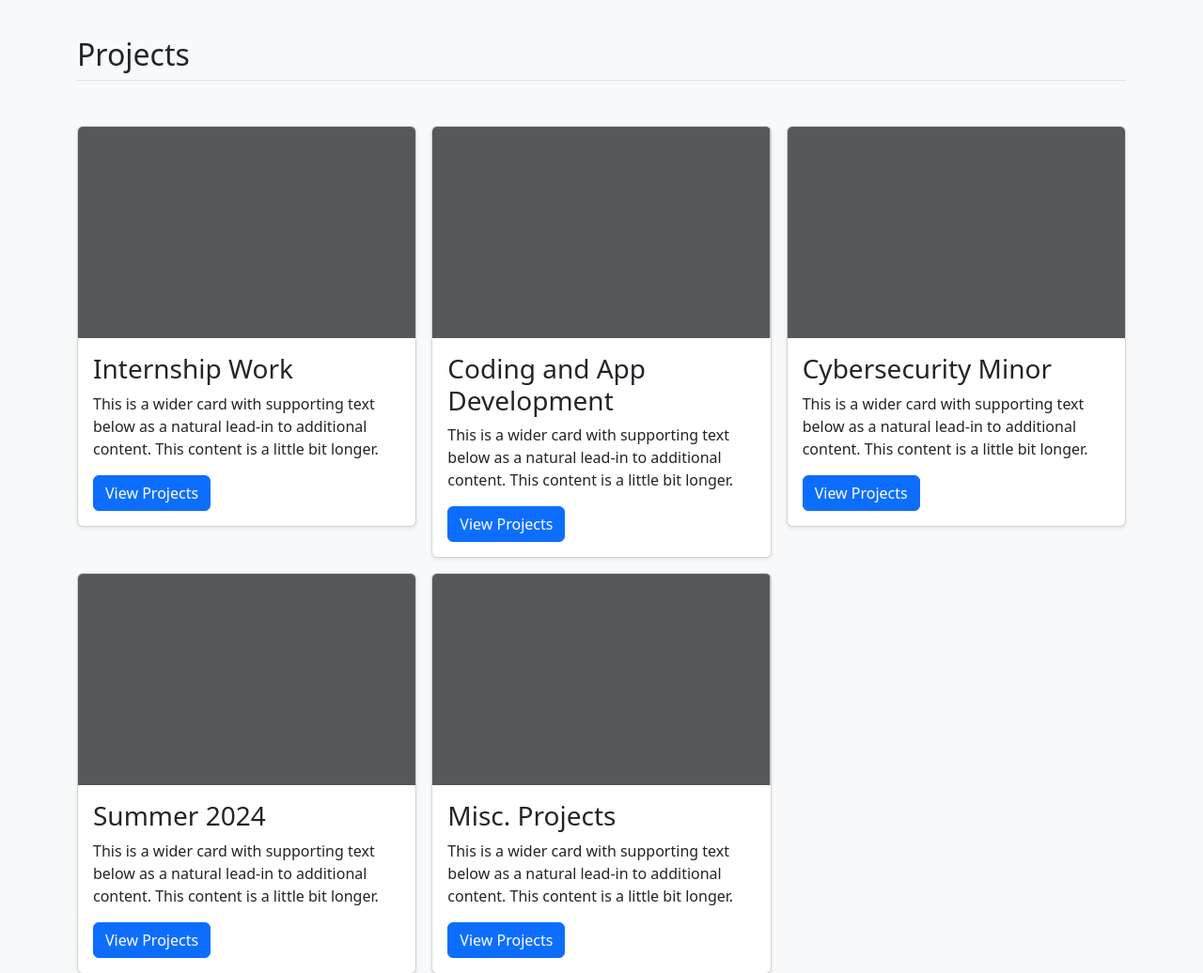
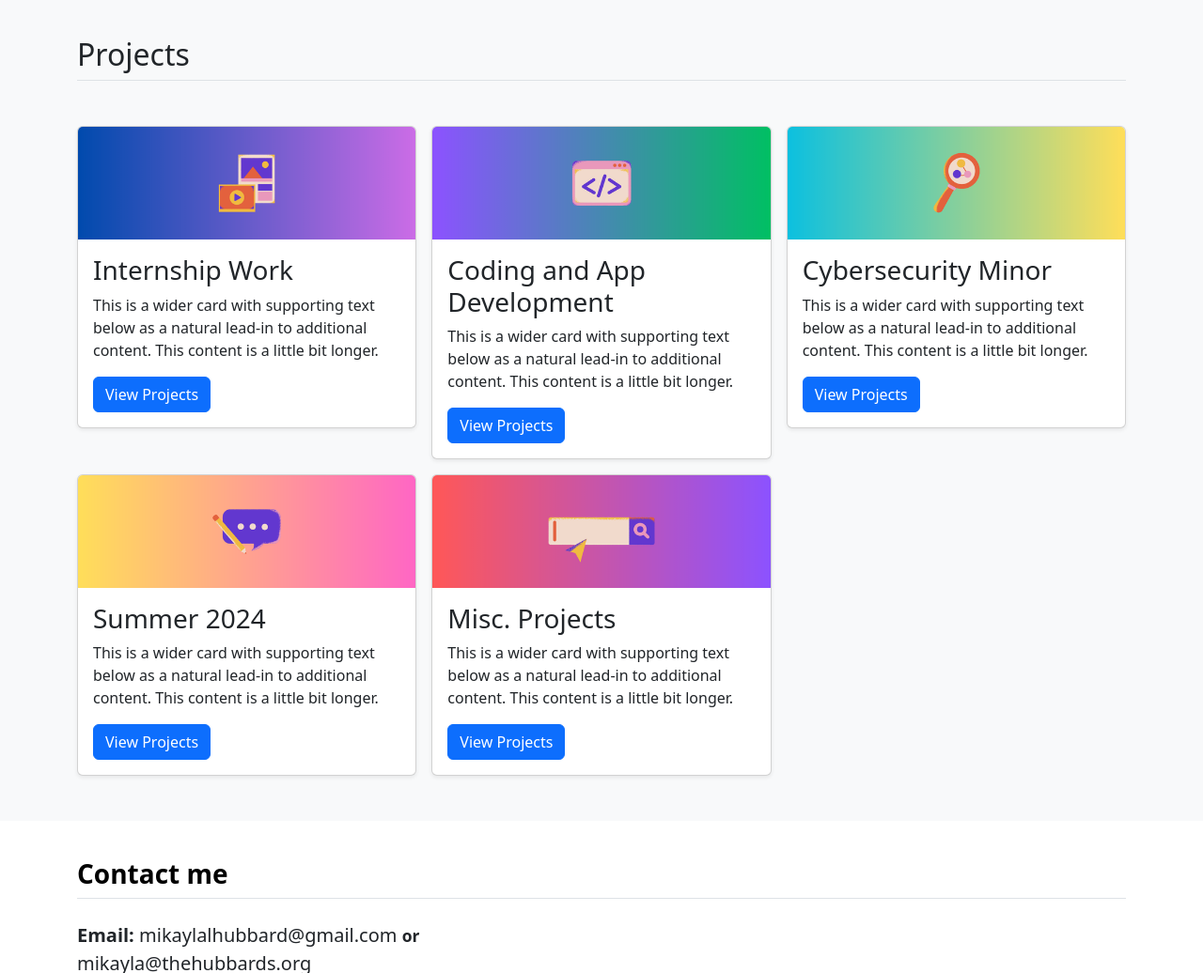
Before and after one commit to mikaylahubbard/portfolio, a plain HTML site: page index.html in a window 1280 px wide. Shown: the part 1320-2356 px from the top of the page at 94% size. Drawn offline with nearby package versions, Linux system fonts and the light colour scheme.

Commit message:
Add header images to the project cards

```diff
--- a/index.html
+++ b/index.html
@@ -102,10 +102,7 @@
             <div class="row row-cols-1 row-cols-sm-2 row-cols-md-3 g-3">
                 <div class="col">
                     <div class="card shadow-sm">
-                    <svg aria-label="Placeholder: Thumbnail" class="bd-placeholder-img card-img-top" height="225" preserveAspectRatio="xMidYMid slice" role="img" width="100%" xmlns="http://www.w3.org/2000/svg">
-                        <title>Internship Work</title>
-                        <rect width="100%" height="100%" fill="#55595c"></rect>
-                    </svg>
+                    <img class="card-img-top img-fluid" src="img/headers/internship.png" alt="Card image">
                     <div class="card-body">
                         <h3 class="card-title">Internship Work</h3>
                         <p class="card-text">This is a wider card with supporting text below as a natural lead-in to additional content. This content is a little bit longer.</p>
@@ -117,10 +114,7 @@
             </div>
             <div class="col">
                     <div class="card shadow-sm">
-                    <svg aria-label="Placeholder: Thumbnail" class="bd-placeholder-img card-img-top" height="225" preserveAspectRatio="xMidYMid slice" role="img" width="100%" xmlns="http://www.w3.org/2000/svg">
-                        <title>Coding and App Development Major</title>
-                        <rect width="100%" height="100%" fill="#55595c"></rect>
-                    </svg>
+                    <img class="card-img-top img-fluid" src="img/headers/coding.png" alt="Card image">
                     <div class="card-body">
                         <h3 class="card-title">Coding and App Development</h3>
                         <p class="card-text">This is a wider card with supporting text below as a natural lead-in to additional content. This content is a little bit longer.</p>
@@ -132,10 +126,7 @@
             </div>
                  <div class="col">
                     <div class="card shadow-sm">
-                    <svg aria-label="Placeholder: Thumbnail" class="bd-placeholder-img card-img-top" height="225" preserveAspectRatio="xMidYMid slice" role="img" width="100%" xmlns="http://www.w3.org/2000/svg">
-                        <title>Cybersecurity Minor</title>
-                        <rect width="100%" height="100%" fill="#55595c"></rect>
-                    </svg>
+                    <img class="card-img-top img-fluid" src="img/headers/cyber.png" alt="Card image">
                     <div class="card-body">
                         <h3 class="card-title">Cybersecurity Minor</h3>
                         <p class="card-text">This is a wider card with supporting text below as a natural lead-in to additional content. This content is a little bit longer.</p>
@@ -147,10 +138,7 @@
             </div>
             <div class="col">
                     <div class="card shadow-sm">
-                    <svg aria-label="Placeholder: Thumbnail" class="bd-placeholder-img card-img-top" height="225" preserveAspectRatio="xMidYMid slice" role="img" width="100%" xmlns="http://www.w3.org/2000/svg">
-                        <title>Summer 2024</title>
-                        <rect width="100%" height="100%" fill="#55595c"></rect>
-                    </svg>
+                    <img class="card-img-top img-fluid" src="img/headers/summer.png" alt="Card image">
                     <div class="card-body">
                         <h3 class="card-title">Summer 2024</h3>
                         <p class="card-text">This is a wider card with supporting text below as a natural lead-in to additional content. This content is a little bit longer.</p>
@@ -162,10 +150,7 @@
             </div>
             <div class="col">
                     <div class="card shadow-sm">
-                    <svg aria-label="Placeholder: Thumbnail" class="bd-placeholder-img card-img-top" height="225" preserveAspectRatio="xMidYMid slice" role="img" width="100%" xmlns="http://www.w3.org/2000/svg">
-                        <title>Misc</title>
-                        <rect width="100%" height="100%" fill="#55595c"></rect>
-                    </svg>
+                   <img class="card-img-top img-fluid" src="img/headers/misc.png" alt="Card image">
                     <div class="card-body">
                         <h3 class="card-title">Misc. Projects</h3>
                         <p class="card-text">This is a wider card with supporting text below as a natural lead-in to additional content. This content is a little bit longer.</p>
```
Also changed, not shown: img/headers/coding.png (added), img/headers/cyber.png (added), img/headers/internship.png (added), img/headers/misc.png (added), img/headers/summer.png (added), img/lightbulb.png (added).
